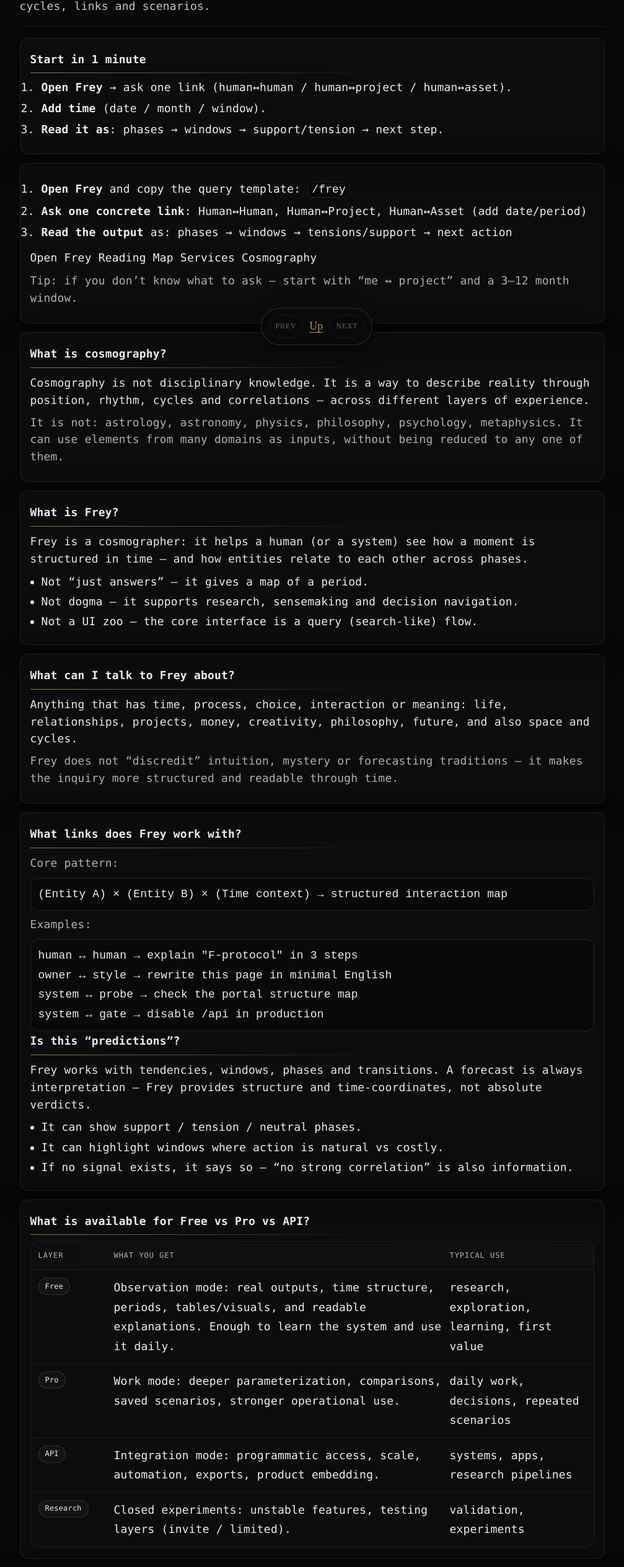
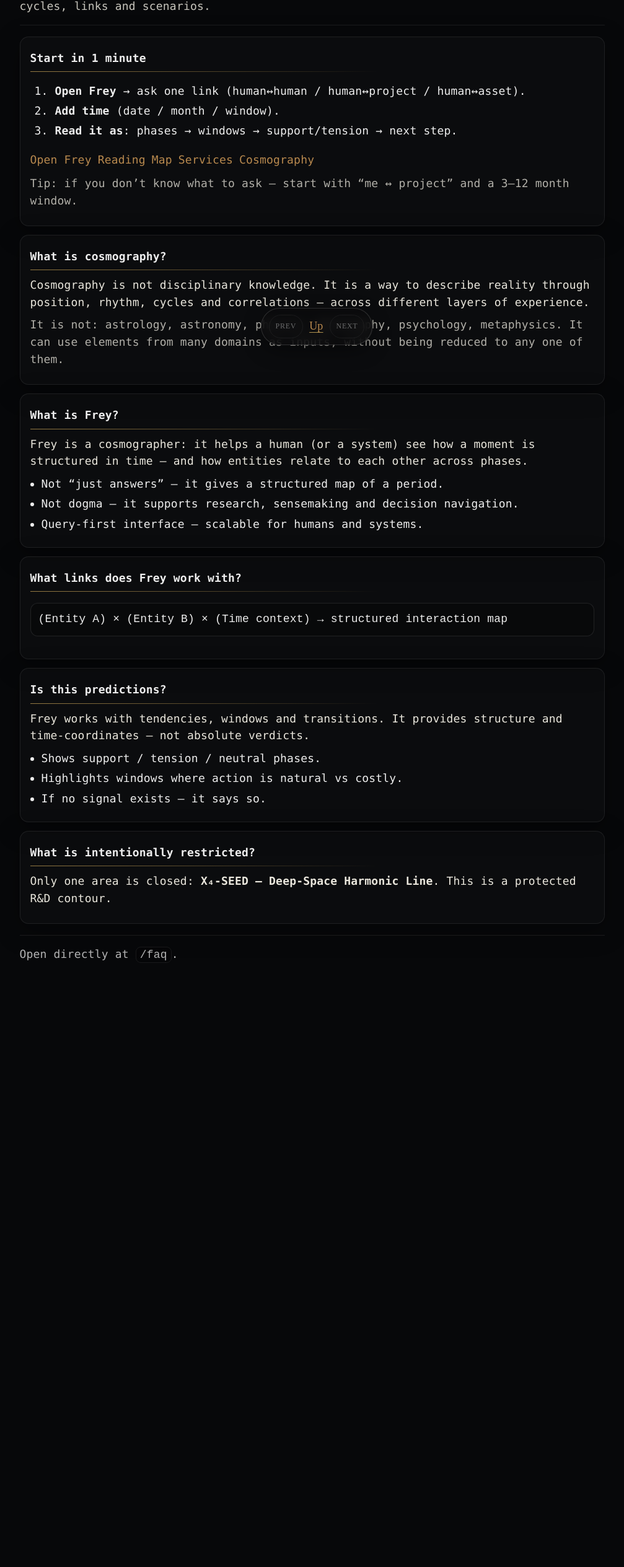
Before and after one commit to AiBhrigu/bhrigu-portal, a Next.js app: page /faq in a window 1280 px wide. Shown: the part 231-2760 px from the top of the page at 62% size, without its empty margins (129-1136 px from the left). After the commit the page ends 1859 px from the top, so only its background shows below. Built offline with nearby package versions, Linux system fonts and the light colour scheme.

Commit message:
FAQ canonical stabilization v2 — cleaned structure, fixed nav, reduced noise

```diff
--- a/pages/faq.js
+++ b/pages/faq.js
@@ -1,4 +1,5 @@
 import Head from "next/head";
+import Link from "next/link";
 
 export default function FAQ() {
   return (
@@ -18,6 +19,7 @@ export default function FAQ() {
             Frey is a dialog interface for cosmography: navigation through time, cycles, links and scenarios.
           </p>
         </header>
+
         <section className="card">
           <h2>Start in 1 minute</h2>
           <ol className="ol">
@@ -25,29 +27,19 @@ export default function FAQ() {
             <li><strong>Add time</strong> (date / month / window).</li>
             <li><strong>Read it as</strong>: phases → windows → support/tension → next step.</li>
           </ol>
-          </section>
-
-          <section className="card">
-
-            <ol className="ol">
-              <li><strong>Open Frey</strong> and copy the query template: <code>/frey</code></li>
-              <li><strong>Ask one concrete link</strong>: Human↔Human, Human↔Project, Human↔Asset (add date/period)</li>
-              <li><strong>Read the output</strong> as: phases → windows → tensions/support → next action</li>
-            </ol>
 
           <div className="nav">
-              Open Frey
-              Reading
-              Map
-              Services
-              Cosmography
+            <Link href="/frey" className="btn">Open Frey</Link>
+            <Link href="/reading" className="btn">Reading</Link>
+            <Link href="/map" className="btn">Map</Link>
+            <Link href="/services" className="btn">Services</Link>
+            <Link href="/cosmography" className="btn">Cosmography</Link>
           </div>
 
           <p className="muted">
             Tip: if you don’t know what to ask — start with “me ↔ project” and a 3–12 month window.
           </p>
         </section>
-
 
         <section className="card">
           <h2>What is cosmography?</h2>
@@ -68,137 +60,60 @@ export default function FAQ() {
             and how entities relate to each other across phases.
           </p>
           <ul>
-            <li>Not “just answers” — it gives a map of a period.</li>
+            <li>Not “just answers” — it gives a structured map of a period.</li>
             <li>Not dogma — it supports research, sensemaking and decision navigation.</li>
-            <li>Not a UI zoo — the core interface is a query (search-like) flow.</li>
+            <li>Query-first interface — scalable for humans and systems.</li>
           </ul>
         </section>
 
         <section className="card">
-          <h2>What can I talk to Frey about?</h2>
-          <p>
-            Anything that has time, process, choice, interaction or meaning:
-            life, relationships, projects, money, creativity, philosophy, future, and also space and cycles.
-          </p>
-          <p className="muted">
-            Frey does not “discredit” intuition, mystery or forecasting traditions — it makes the inquiry more
-            structured and readable through time.
-          </p>
+          <h2>What links does Frey work with?</h2>
+          <pre className="pre">
+(Entity A) × (Entity B) × (Time context) → structured interaction map
+          </pre>
         </section>
 
         <section className="card">
-          <h2>What links does Frey work with?</h2>
-          <p className="muted">Core pattern:</p>
-          <pre className="pre">(Entity A) × (Entity B) × (Time context) → structured interaction map</pre>
-
-            <p className="muted">Examples:</p>
-            <pre className="pre">{`human ↔ human → explain "F-protocol" in 3 steps
-owner ↔ style → rewrite this page in minimal English
-system ↔ probe → check the portal structure map
-system ↔ gate → disable /api in production`}</pre>
-
-<h2>Is this “predictions”?</h2>
+          <h2>Is this predictions?</h2>
           <p>
-            Frey works with tendencies, windows, phases and transitions. A forecast is always interpretation —
-            Frey provides structure and time-coordinates, not absolute verdicts.
+            Frey works with tendencies, windows and transitions.
+            It provides structure and time-coordinates — not absolute verdicts.
           </p>
           <ul>
-            <li>It can show support / tension / neutral phases.</li>
-            <li>It can highlight windows where action is natural vs costly.</li>
-            <li>If no signal exists, it says so — “no strong correlation” is also information.</li>
+            <li>Shows support / tension / neutral phases.</li>
+            <li>Highlights windows where action is natural vs costly.</li>
+            <li>If no signal exists — it says so.</li>
           </ul>
-        </section>
-
-        <section className="card">
-          <h2>What is available for Free vs Pro vs API?</h2>
-
-          <div className="table">
-            <div className="row head">
-              <div>Layer</div>
-              <div>What you get</div>
-              <div>Typical use</div>
-            </div>
-
-            <div className="row">
-              <div className="tag">Free</div>
-              <div>
-                Observation mode: real outputs, time structure, periods, tables/visuals,
-                and readable explanations. Enough to learn the system and use it daily.
-              </div>
-              <div>research, exploration, learning, first value</div>
-            </div>
-
-            <div className="row">
-              <div className="tag">Pro</div>
-              <div>
-                Work mode: deeper parameterization, comparisons, saved scenarios, stronger operational use.
-              </div>
-              <div>daily work, decisions, repeated scenarios</div>
-            </div>
-
-            <div className="row">
-              <div className="tag">API</div>
-              <div>
-                Integration mode: programmatic access, scale, automation, exports, product embedding.
-              </div>
-              <div>systems, apps, research pipelines</div>
-            </div>
-
-            <div className="row">
-              <div className="tag">Research</div>
-              <div>
-                Closed experiments: unstable features, testing layers (invite / limited).
-              </div>
-              <div>validation, experiments</div>
-            </div>
-          </div>
         </section>
 
         <section className="card">
           <h2>What is intentionally restricted?</h2>
           <p>
-            Only one area is intentionally closed: <strong>X₄-SEED — Deep-Space Harmonic Line</strong>.
-            This is a protected R&amp;D contour for deep cosmographic research.
-          </p>
-          <p className="muted">
-            Everything practical and user-valuable remains visible and testable through the public layer.
-          </p>
-        </section>
-
-        <section className="card">
-          <h2>Why a query-first interface?</h2>
-          <p>
-            Because it scales, stays stable for years, and works for both humans and systems.
-            One query → one finished, structured output.
+            Only one area is closed: <strong>X₄-SEED — Deep-Space Harmonic Line</strong>.
+            This is a protected R&amp;D contour.
           </p>
         </section>
 
         <footer className="footer">
           <div className="muted">
-            Tip: open this page directly at <code>/faq</code>.
+            Open directly at <code>/faq</code>.
           </div>
         </footer>
       </main>
 
-      <style jsx>{`\n          /*__LINK_CANON__*/\n          a{color:inherit;text-decoration:none;border-bottom:1px solid rgba(215,181,90,.55);padding-bottom:1px}\n          a:hover{border-bottom-color:rgba(215,181,90,.95)}\n          a:focus-visible{outline:2px solid rgba(215,181,90,.85);outline-offset:3px;border-bottom-color:transparent}\n
-          a { color: inherit; text-decoration: underline; text-decoration-color: rgba(215,181,90,0.55); text-underline-offset: 3px; word-break: break-word; }
-          a:hover { text-decoration-color: rgba(215,181,90,0.95); }
-          .nav { display: flex; flex-wrap: wrap; gap: 10px; margin-top: 12px; }
-          .btn { display: inline-flex; align-items: center; justify-content: center; height: 36px; padding: 0 14px; border-radius: 12px; border: 1px solid rgba(255,255,255,0.14); background: rgba(255,255,255,0.04); text-decoration: none; }
-          .btn:hover { background: rgba(255,255,255,0.07); }
-          .ol { margin: 10px 0 0; padding-left: 18px; }
-          .ol li { margin: 8px 0; line-height: 1.45; }
-
+      <style jsx>{`
         .wrap {
           max-width: 980px;
           margin: 0 auto;
           padding: 40px 18px 70px;
         }
+
         .hero {
           padding: 18px 0 8px;
-          border-bottom: 1px solid rgba(255, 255, 255, 0.08);
+          border-bottom: 1px solid rgba(255,255,255,0.08);
           margin-bottom: 18px;
         }
+
         .kicker {
           font-size: 12px;
           letter-spacing: 0.12em;
@@ -206,147 +121,89 @@ system ↔ gate → disable /api in production`}</pre>
           opacity: 0.7;
           margin-bottom: 8px;
         }
-        .title {
-          font-size: 42px;
-          line-height: 1.08;
-          margin: 0 0 10px;
-        }
+
         .subtitle {
           font-size: 16px;
           opacity: 0.85;
-          margin: 0 0 10px;
           max-width: 70ch;
         }
+
         .card {
           padding: 18px 16px;
           margin: 14px 0;
-          border: 1px solid rgba(255, 255, 255, 0.08);
+          border: 1px solid rgba(255,255,255,0.08);
           border-radius: 14px;
-          background: rgba(255, 255, 255, 0.02);
+          background: rgba(255,255,255,0.02);
         }
+
         h2 {
           margin: 0 0 10px;
           font-size: 18px;
         }
-        h3 {
-          margin: 0 0 6px;
-          font-size: 14px;
-        }
+
         p {
           margin: 8px 0;
           line-height: 1.55;
         }
+
         ul {
           margin: 10px 0 0;
           padding-left: 18px;
         }
+
         li {
           margin: 6px 0;
           line-height: 1.45;
         }
+
         .muted {
           opacity: 0.75;
         }
+
         .pre {
           padding: 10px 12px;
           border-radius: 12px;
-          border: 1px solid rgba(255, 255, 255, 0.10);
-          background: rgba(0, 0, 0, 0.25);
+          border: 1px solid rgba(255,255,255,0.10);
+          background: rgba(0,0,0,0.25);
           overflow-x: auto;
-          margin: 10px 0 0;
         }
-        .grid {
-          display: grid;
-          grid-template-columns: repeat(2, minmax(0, 1fr));
+
+        .nav {
+          display: flex;
+          flex-wrap: wrap;
           gap: 10px;
-          margin-top: 12px;
+          margin-top: 14px;
         }
-        @media (max-width: 760px) {
-          .grid {
-            grid-template-columns: 1fr;
-          }
-          .title {
-            font-size: 34px;
-          }
-        }
-        .chip {
-          padding: 12px 12px;
-          border-radius: 12px;
-          border: 1px solid rgba(255, 255, 255, 0.08);
-          background: rgba(255, 255, 255, 0.01);
-        }
-        .table {
-          margin-top: 10px;
-          border: 1px solid rgba(255, 255, 255, 0.08);
-          border-radius: 14px;
-          overflow: hidden;
-        }
-        .row {
-          display: grid;
-          grid-template-columns: 110px 1fr 220px;
-          gap: 12px;
-          padding: 12px 12px;
-          border-top: 1px solid rgba(255, 255, 255, 0.06);
-        }
-        .row.head {
-          border-top: none;
-          font-size: 12px;
-          text-transform: uppercase;
-          letter-spacing: 0.08em;
-          opacity: 0.75;
-          background: rgba(255, 255, 255, 0.02);
-        }
-        @media (max-width: 860px) {
-          .row {
-            grid-template-columns: 110px 1fr;
-          }
-          .row > div:nth-child(3) {
-            grid-column: 1 / -1;
-            opacity: 0.8;
-          }
-        }
-        .tag {
+
+        .btn {
           display: inline-flex;
           align-items: center;
           justify-content: center;
-          height: 28px;
-          padding: 0 10px;
+          height: 34px;
+          padding: 0 14px;
           border-radius: 999px;
-          border: 1px solid rgba(255, 255, 255, 0.12);
-          background: rgba(255, 255, 255, 0.03);
-          font-size: 12px;
-          width: fit-content;
+          border: 1px solid rgba(255,255,255,0.12);
+          background: rgba(255,255,255,0.03);
+          transition: all .12s ease;
         }
+
+        .btn:hover {
+          border-color: rgba(215,181,90,.6);
+          transform: translateY(-1px);
+        }
+
         .footer {
           margin-top: 18px;
           padding-top: 14px;
-          border-top: 1px solid rgba(255, 255, 255, 0.08);
+          border-top: 1px solid rgba(255,255,255,0.08);
         }
+
         code {
           padding: 2px 6px;
           border-radius: 8px;
-          border: 1px solid rgba(255, 255, 255, 0.10);
-          background: rgba(0, 0, 0, 0.22);
+          border: 1px solid rgba(255,255,255,0.10);
+          background: rgba(0,0,0,0.22);
         }
-
-          /*__BHRIGU_UI_CANON__*/
-          a{color:inherit;text-decoration:none;border-bottom:1px solid rgba(215,181,90,.55);padding-bottom:1px}
-          a:hover{border-bottom-color:rgba(215,181,90,.95)}
-          a:focus-visible{outline:2px solid rgba(215,181,90,.85);outline-offset:3px;border-bottom-color:transparent}
-          .nav{display:flex;flex-wrap:wrap;gap:10px;margin-top:12px}
-          .btn{
-            display:inline-flex;align-items:center;justify-content:center;
-            height:34px;padding:0 12px;border-radius:999px;
-            border:1px solid rgba(255,255,255,.12);
-            background:rgba(255,255,255,.03);
-            box-shadow:0 0 0 rgba(0,0,0,0);
-            transition:transform .12s ease, box-shadow .12s ease, border-color .12s ease;
-            -webkit-tap-highlight-color: transparent;
-          }
-          .btn:hover{transform:translateY(-1px);border-color:rgba(215,181,90,.55);box-shadow:0 0 0 6px rgba(215,181,90,.08)}
-          .btn:active{transform:translateY(0px)}
-          .prewrap{white-space:pre-wrap;overflow-x:hidden}
-
       `}</style>
     </>
   );
```
Lines whose indentation alone changed are shown as unchanged.
